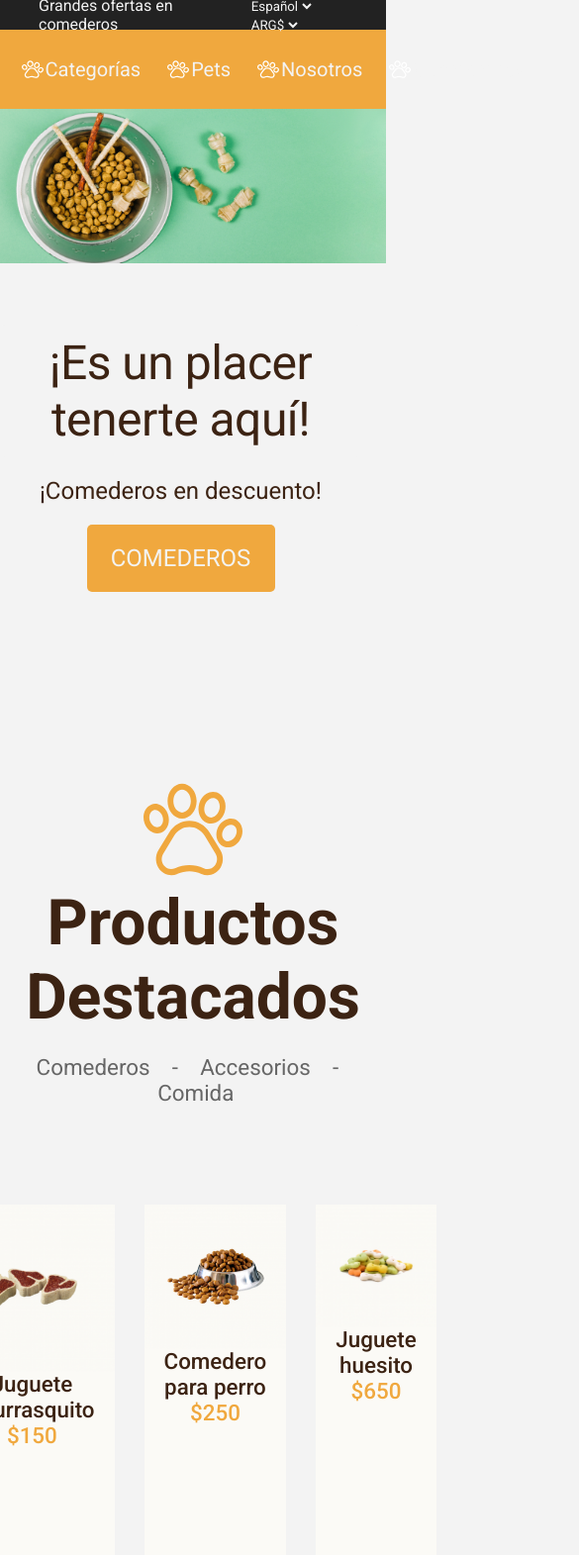
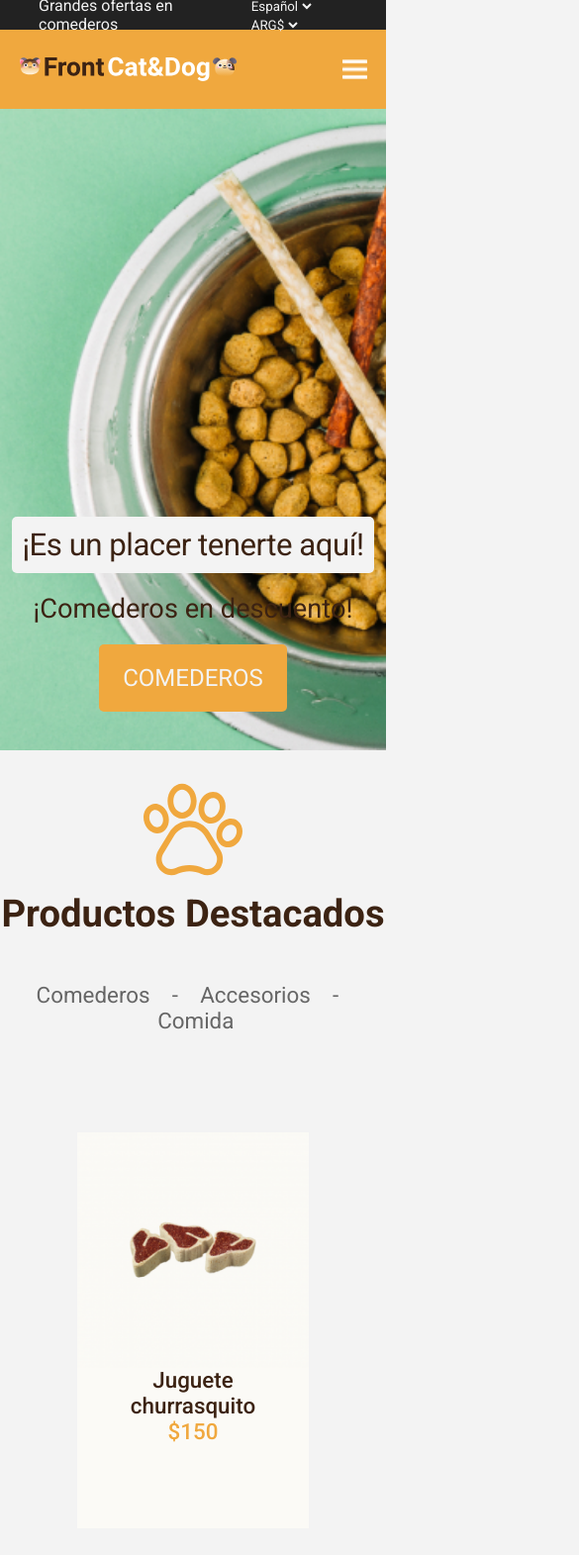
Before and after one commit to JorgeLombana/Petshop, a plain HTML site: page index.html in a window 390 px wide. Shown: the top 1571 px of the page at 99% size, 585 px wide, since content can reach past the window. Drawn offline with Linux system fonts and the light colour scheme.

Commit message:
Lo hice responsive

```diff
--- a/css/style.css
+++ b/css/style.css
@@ -49,7 +49,7 @@ header .msj-ofertas-idioma-pais select{
 }
 
 .barra-logo-nav .container-logo img {
-    width: 100%;
+    width: 250px;
 }
 
 .barra-logo-nav nav ul.lista-nav{
@@ -74,51 +74,58 @@ ul.lista-nav li span{
     font-size: 20px;
 }
 
+/* boton hamburguesa oculto */
+.barra-logo-nav img[ alt="Menú hamburguesa"]{
+    display: none;
+}
+
 /* hero section */
 
 section.hero {
-    position: relative;
+    display: flex;
+    align-items: end;
+    justify-content: end;
     height: 76.8vh;
+    background: url(../img/bowl-and-pet-daities-on-green-background\ 1.jpg);
+    background-repeat: no-repeat;
+    background-size: cover;
 }
 
-section.hero img {
-    position: absolute;
-    width: 100%;
-    height: auto;
-    z-index: -1;
-}
-
-.hero .texto {
-    position: absolute;
-    right: 25px;
-    bottom: 160px;
-    text-align: center;
+.hero .texto{
+    display: flex;
+    flex-direction: column;
+    align-items: center;
+    width: 600px;
+    margin-bottom: 10%;
 }
 
 .hero .texto h2 {
+    text-align: center;
     letter-spacing: -0.5px;
     background-color: #F3F3F3;
     color: #3C2313;
-    font-size: 3rem;
+    font-size: 2.7rem;
     font-weight: 400;
     border-radius: 5px;
     padding: 10px 10px;
+    white-space: nowrap;
 }
 
 .hero .texto p {
     color: #3C2313;
-    font-size: 1.5rem;
+    font-size: 1.7rem;
     margin: 20px 0;
     text-align: center;
 }
 
 .hero .texto span {
-cursor: pointer;
+    text-align: center;
+    cursor: pointer;
     display: inline-block;
     color: #F3F3F3;
     background-color: #F0A83E;
     border-radius: 5px;
-    font-size: 1.5em;
+    font-size: 1.5rem;
     width: 190px;
     padding: 20px;
 }
@@ -226,7 +233,7 @@ form .buttons button:last-child {
 /* =======================footer=========================== */
 
 footer .barra-suscripcion {
-    height: 100px;
+    min-height: 100px;
     background-color: #F0A83E;
     margin-top: 120px;
     display: flex;
@@ -301,6 +308,7 @@ footer .contacto .localidad, footer .contacto .telefono, footer .contacto .corre
  .contacto .localidad h4,  .contacto .telefono h4,  .contacto .correo h4 {
     color: white;
     font-size: 2rem;
+    white-space: nowrap;
  }
 
  .contacto .imagen-logo-final {
@@ -318,3 +326,100 @@ footer .contacto .localidad, footer .contacto .telefono, footer .contacto .corre
     color: #FBFAF6;
     height: 30px;
  }
+
+ @media (max-width: 1279px){
+
+
+    .barra-logo-nav .container-logo{
+        width: 220px;
+    }
+
+    .container-logo img[alt="logo"]{
+        width: 100%;
+    }
+
+    nav{
+        display: none;
+    }
+
+    .barra-logo-nav img[ alt="Menú hamburguesa"]{
+        display: block;
+        width: 25px;
+        cursor: pointer;
+    }
+
+    section.hero .texto{
+        justify-content: center;
+        align-items: center;
+        width: 90%;
+    }
+
+    .productos-destacados .productos {
+        display: flex;
+        justify-content: center;
+        flex-wrap: wrap;
+    }
+
+    footer .barra-suscripcion{
+        display: flex;
+        flex-direction: column;
+        justify-content: center;
+        align-items: center;
+        gap: 15px;
+        padding: 2% 0;
+    }
+ }
+
+ @media  (max-width: 1000px) {
+    .contacto{
+        flex-direction: column;
+    }
+
+    .imagen-logo-final{
+        order: -1;
+        margin-top: 20px;
+    }
+ }
+ @media (max-width: 570px){
+
+    section.hero .texto{
+        width: 100%;
+    }
+
+    section.hero .texto h2 {
+        font-size: 8vw;
+    }
+
+    section.productos-destacados h2{
+        /* text-align: center; */
+        font-size: 9.8vw;
+        font-weight: 700;
+        line-height: 3.6rem;
+        margin-bottom: 10%;
+    }
+
+    .productos div.tarjeta-producto-1, .productos div.tarjeta-producto-2, .productos div.tarjeta-producto-3{
+        width: 60%;
+        height: 400px;
+    }
+
+    section.contacto form{
+        width: 100%;
+    }
+
+    section.contacto form input{
+        width: 90%;
+    }
+    .barra-suscripcion div img,.barra-suscripcion div p{
+        font-size: 5vw;
+    }
+
+    .barra-suscripcion div input {
+        width: 60vw;
+        margin-bottom: 1%;
+    }
+
+    .barra-suscripcion div button{
+        width: 25vw;
+    }
+ }
--- a/index.html
+++ b/index.html
@@ -50,14 +50,11 @@
                         </li>
                     </ul>
                 </nav>
+				<img src="img/Vector.png" alt="Menú hamburguesa">
             </div>
 
             <!-- Hero section -->
             <section class="hero">
-				<img
-					src="img/bowl-and-pet-daities-on-green-background 1.jpg"
-					alt="principal"
-				/>
 
 				<div class="texto">
 					<h2>¡Es un placer tenerte aquí!</h2>
```
Also changed, not shown: img/Vector.png (added).
